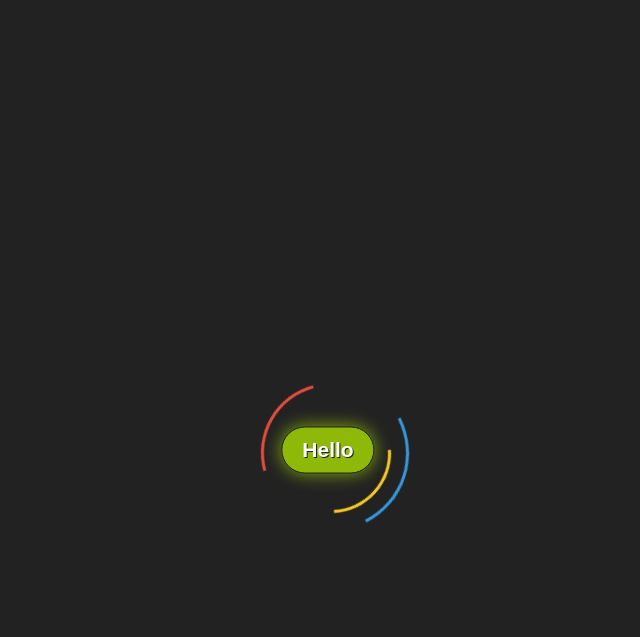
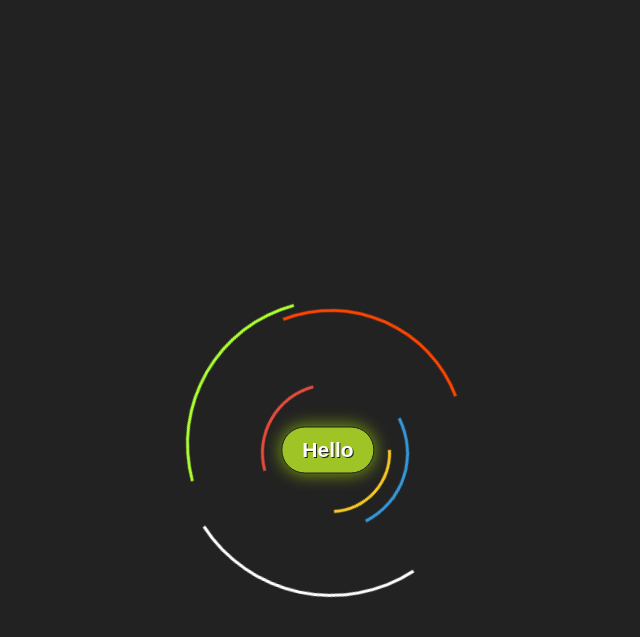
Before and after one commit to jonfang/jonfang.github.io, a Jekyll site: the page built from index.html, in a window 1280 px wide. Shown: the top 637 px of the page, without its empty margins (312-952 px from the left). Built offline with Jekyll 4.4.1, drawn with Linux system fonts in a browser that asks for light colours.

Commit message:
5/5/2016 second change

```diff
--- a/css/animation.css
+++ b/css/animation.css
@@ -21,7 +21,11 @@
     z-index: 1001; /* anything higher than z-index: 1000 of .loader-section */
 }
 
-/*animation switch*/
+#loader2 {
+    z-index: 1001; /* additional spinning circles, similar to loader code */
+}
+
+/*animation switch button*/
 
 #switch {
     background-color: #222222;
@@ -49,15 +53,19 @@
     -webkit-box-shadow: 0 1px 0 rgba(255, 255, 255, 0.5) inset;
 
 }
+/*remove button background*/
+#switch:focus {outline:0;}
 
+/*shinning hello button*/
 @-webkit-keyframes greenPulse {
-  from { background-color: #749a02; -webkit-box-shadow: 0 0 9px #333; }
+  from { background-color: white; -webkit-box-shadow: 0 0 9px #333; }   /*other color #749a02*/
   50% { background-color: #91bd09; -webkit-box-shadow: 0 0 18px #91bd09; }
   to { background-color: #749a02; -webkit-box-shadow: 0 0 9px #333; }
 }
 
 
 /*center object*/
+
 #loader {
     display: block;
     position: relative;
@@ -86,6 +94,7 @@
     border-top-color: #e74c3c;
     -webkit-animation: spin 3s linear infinite; /* Chrome, Opera 15+, Safari 5+ */
       animation: spin 3s linear infinite; /* Chrome, Firefox 16+, IE 10+, Opera */
+
 }
 
 #loader:after {
@@ -101,6 +110,52 @@
     -webkit-animation: spin 1.5s linear infinite; /* Chrome, Opera 15+, Safari 5+ */
       animation: spin 1.5s linear infinite; /* Chrome, Firefox 16+, IE 10+, Opera */
 }
+
+#loader2 {
+    display: block;
+    position: relative;
+    left: 50%;
+    top: 40%;
+    width: 300px;
+    height: 300px;
+    margin: -150px 0 0 -150px;
+    border-radius: 50%;
+    border: 3px solid transparent;
+    border-top-color: white;
+    -webkit-animation: spin 3s linear infinite; /* Chrome, Opera 15+, Safari 5+ */
+    animation: spin 3s linear infinite; /* Chrome, Firefox 16+, IE 10+, Opera */
+
+}
+
+#loader2:before {
+    content: "";
+    position: absolute;
+    top: 5px;
+    left: 5px;
+    right: 5px;
+    bottom: 5px;
+    border-radius: 50%;
+    border: 3px solid transparent;
+    border-top-color: greenyellow;
+    -webkit-animation: spin 2s linear infinite; /* Chrome, Opera 15+, Safari 5+ */
+      animation: spin 2s linear infinite; /* Chrome, Firefox 16+, IE 10+, Opera */
+
+}
+
+#loader2:after {
+    content: "";
+    position: absolute;
+    top: 15px;
+    left: 15px;
+    right: 15px;
+    bottom: 15px;
+    border-radius: 50%;
+    border: 3px solid transparent;
+    border-top-color: orangered;
+    -webkit-animation: spin 3s linear infinite; /* Chrome, Opera 15+, Safari 5+ */
+      animation: spin 3s linear infinite; /* Chrome, Firefox 16+, IE 10+, Opera */
+}
+
 
 @-webkit-keyframes spin {
     0%   {
@@ -142,6 +197,13 @@
             transition: all 0.3s ease-out;
 }
 
+.loaded #loader2 {
+    opacity: 0;
+    -webkit-transition: all 0.3s ease-out;
+            transition: all 0.3s ease-out;
+}
+
+
 .loaded #loader-wrapper {
         -webkit-transform: translateY(-100%);
             -ms-transform: translateY(-100%);
--- a/index.html
+++ b/index.html
@@ -7,6 +7,7 @@ title: Jonathan(ChingYeung) Fang
 		<div id="loader-wrapper">
 			<button id="switch", onclick="myFunction()">Hello</button>
 			<div id="loader"></div>
+			<div id="loader2"></div>
 			<div class="loader-section section-left"></div>
     		<div class="loader-section section-right"></div>
 		</div>
--- a/javascript/main.js
+++ b/javascript/main.js
@@ -27,5 +27,6 @@ $(document).ready(function() {
 });
 */
 
+//run and add the animation
 $('body').addClass('loaded');
 $('body').toggleClass('loaded');
```
